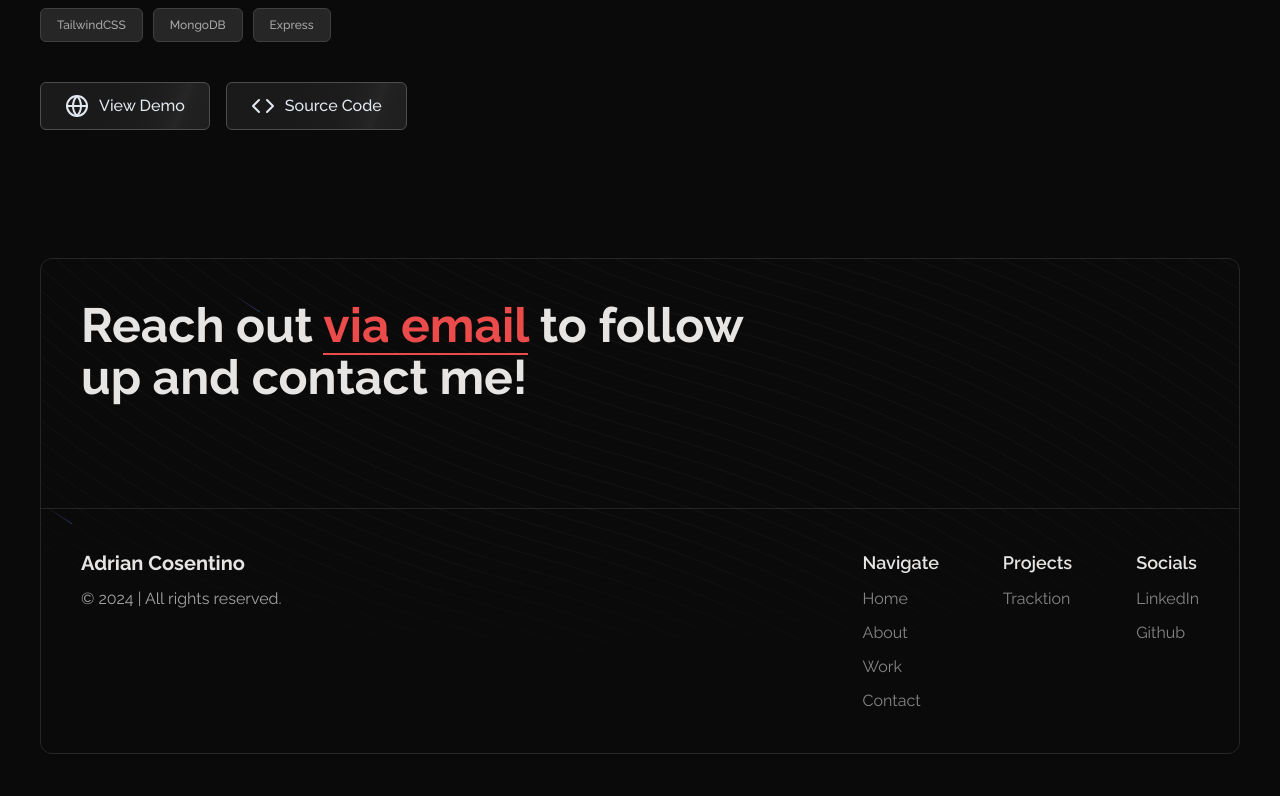
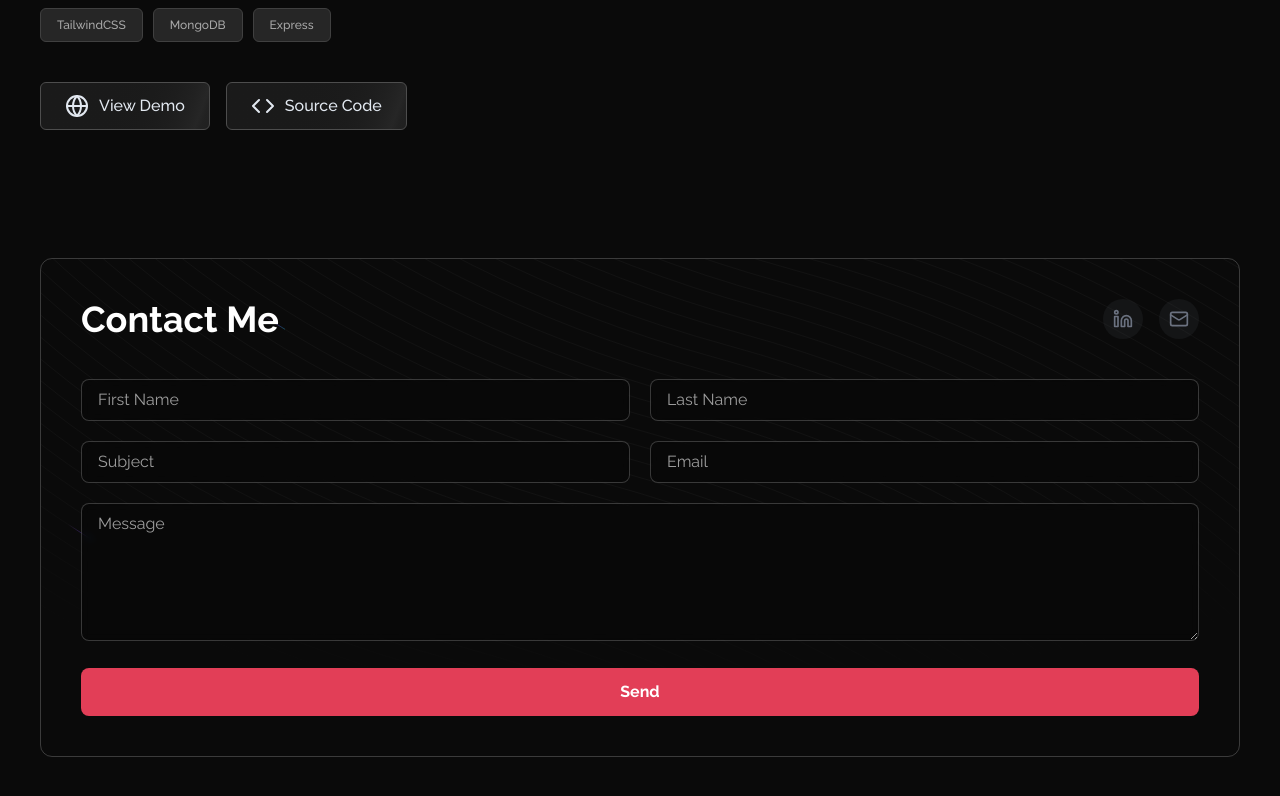
Before and after one commit to acozy03/Adrian-Portfolio, a Next.js app: page /work/C3 in a window 1280 px wide. Shown: the part 1594-2390 px from the top of the page. Before the commit the page ends 2368 px from the top, so only its background shows below. Built offline with nearby package versions, Linux system fonts and the light colour scheme.

Commit message:
updates to contact me and icons below herosection

```diff
--- a/app/_components/Footer.tsx
+++ b/app/_components/Footer.tsx
@@ -1,86 +1,159 @@
-import Link from "next/link";
+"use client";
+import React, { useState } from "react";
 import { BackgroundBeams } from "./ui/BackgroundBeams";
-//import ShinyButton from "./ui/ShinyButton";
+import { Linkedin, Mail } from 'lucide-react';
 
 const Footer = () => {
+  const [formData, setFormData] = useState({
+    firstName: "",
+    lastName: "",
+    subject: "",
+    email: "",
+    message: "",
+  });
+
+  const handleInputChange = (e: React.ChangeEvent<HTMLInputElement | HTMLTextAreaElement>) => {
+    const { name, value } = e.target;
+    setFormData((prevData) => ({
+      ...prevData,
+      [name]: value,
+    }));
+  };
+
+  const handleSubmit = (e: React.FormEvent) => {
+    e.preventDefault();
+    console.log("Form submitted with data:", formData);
+
+    fetch("/api/contact", {
+      method: "POST",
+      headers: {
+        "Content-Type": "application/json",
+      },
+      body: JSON.stringify(formData),
+    })
+      .then((response) => {
+        if (response.ok) {
+          alert("Message sent successfully!");
+          setFormData({
+            firstName: "",
+            lastName: "",
+            subject: "",
+            email: "",
+            message: "",
+          });
+        } else {
+          alert("Failed to send message. Please try again.");
+        }
+      })
+      .catch((error) => {
+        console.error("Error submitting form:", error);
+        alert("An error occurred. Please try again.");
+      });
+  };
+
   return (
-    <div
-      className="flex flex-col justify-center antialiased relative border border-dark-300 rounded-xl mb-5"
-      id="contact"
-    >
-      <div>
-        <div className="space-y-8 p-10">
-          <h1 className="text-5xl font-bold max-w-2xl leading-[110%] relative z-10">
-            Reach out{" "}
-            <Link
-              href="mailto:acozy03@gmail.com"
-              className="text-primary hover:text-primary/80 border-b-2 border-primary hover:border-primary/80 transition-colors duration-200"
-            >
-              via email
-            </Link>{" "}
-            to follow up and contact me!
-          </h1>
+    <div className="flex flex-col justify-center items-left antialiased relative rounded-xl mb-20 p-10 border border-white/20" id="contact">
+      <div className="flex justify-between items-center mb-10 relative z-10">
+        <h1 className="text-4xl font-bold text-white">Contact Me</h1>
+        <div className="flex space-x-4">
+          <a
+            href="https://www.linkedin.com/in/your-linkedin-profile"
+            target="_blank"
+            rel="noopener noreferrer"
+            className="w-10 h-10 bg-gray-500/10 rounded-full flex items-center justify-center hover:bg-gray-500/20 transition-colors"
+          >
+            <Linkedin size={20} className="text-gray-500" />
+          </a>
+          <button
+            onClick={() => {
+              navigator.clipboard.writeText('your.email@example.com').then(() => {
+                alert('Email copied to clipboard!');
+              }).catch(err => {
+                console.error('Failed to copy email: ', err);
+              });
+            }}
+            className="w-10 h-10 bg-gray-500/10 rounded-full flex items-center justify-center hover:bg-gray-500/20 transition-colors"
+          >
+            <Mail size={20} className="text-gray-500" />
+          </button>
+        </div>
+      </div>
+      <form className="grid grid-cols-1 gap-5 w-full relative z-10" onSubmit={handleSubmit}>
+        <div className="grid grid-cols-2 gap-5">
+          <div className="col-span-1 relative">
+            <input
+              type="text"
+              id="firstName"
+              name="firstName"
+              value={formData.firstName}
+              onChange={handleInputChange}
+              placeholder="First Name"
+              required
+              className="w-full px-4 py-2 bg-black/20 backdrop-blur-sm border border-white/20 rounded-lg focus:outline-none focus:border-white/40 peer placeholder-shown:border-white/20 text-white placeholder:text-white/60"
+            />
+          </div>
+          <div className="col-span-1 relative">
+            <input
+              type="text"
+              id="lastName"
+              name="lastName"
+              value={formData.lastName}
+              onChange={handleInputChange}
+              placeholder="Last Name"
+              required
+              className="w-full px-4 py-2 bg-black/20 backdrop-blur-sm border border-white/20 rounded-lg focus:outline-none focus:border-white/40 peer placeholder-shown:border-white/20 text-white placeholder:text-white/60"
+            />
+          </div>
         </div>
 
-        <div className="mt-16 p-10 border-t border-dark-200 dark:border-white/10 flex flex-col md:flex-row justify-between gap-10 md:gap-0">
-          <div className="space-y-2.5">
-            <h3 className="text-xl font-bold relative z-10">
-              Adrian Cosentino
-            </h3>
-            <p className="text-dark-200/70 dark:text-stone-200/70 relative z-10">
-              &copy; 2024 | All rights reserved.
-            </p>
+        <div className="grid grid-cols-2 gap-5">
+          <div className="col-span-1 relative">
+            <input
+              type="text"
+              id="subject"
+              name="subject"
+              value={formData.subject}
+              onChange={handleInputChange}
+              placeholder="Subject"
+              required
+              className="w-full px-4 py-2 bg-black/20 backdrop-blur-sm border border-white/20 rounded-lg focus:outline-none focus:border-white/40 peer placeholder-shown:border-white/20 text-white placeholder:text-white/60"
+            />
           </div>
-
-          <div className="flex justify-between gap-0 sm:gap-16">
-            <ul className="space-y-2.5 relative z-10 text-sm sm:text-base">
-              <li className="text-base sm:text-lg font-semibold">Navigate</li>
-              <li className="text-dark-200/60 hover:text-dark-200 dark:text-white/50 dark:hover:text-white">
-                <Link href="/">Home</Link>
-              </li>
-              <li className="text-dark-200/60 hover:text-dark-200 dark:text-white/50 dark:hover:text-white">
-                <Link href="#about">About</Link>
-              </li>
-              <li className="text-dark-200/60 hover:text-dark-200 dark:text-white/50 dark:hover:text-white">
-                <Link href="#work">Work</Link>
-              </li>
-              <li className="text-dark-200/60 hover:text-dark-200 dark:text-white/50 dark:hover:text-white">
-                <Link href="#contact">Contact</Link>
-              </li>
-            </ul>
-
-            <ul className="space-y-2.5 relative z-10 text-sm sm:text-base">
-              <li className="text-lg font-semibold">Projects</li>
-              <li className="text-dark-200/60 hover:text-dark-200 dark:text-white/50 dark:hover:text-white">
-                <Link
-                  href="https://github.com/jphillips356/digital-ocean-app"
-                  target="_blank"
-                >
-                  Tracktion
-                </Link>
-              </li>
-            </ul>
-
-            <ul className="space-y-2.5 relative z-10 text-sm sm:text-base">
-              <li className="text-lg font-semibold">Socials</li>
-              <li className="text-dark-200/60 hover:text-dark-200 dark:text-white/50 dark:hover:text-white">
-                <Link
-                  href="https://www.linkedin.com/in/adrian-cosentino-8ba430280/"
-                  target="_blank"
-                >
-                  LinkedIn
-                </Link>
-              </li>
-              <li className="text-dark-200/60 hover:text-dark-200 dark:text-white/50 dark:hover:text-white">
-                <Link href="https://github.com/acozy03" target="_blank">
-                  Github
-                </Link>
-              </li>
-            </ul>
+          <div className="col-span-1 relative">
+            <input
+              type="email"
+              id="email"
+              name="email"
+              value={formData.email}
+              onChange={handleInputChange}
+              placeholder="Email"
+              required
+              className="w-full px-4 py-2 bg-black/20 backdrop-blur-sm border border-white/20 rounded-lg focus:outline-none focus:border-white/40 peer placeholder-shown:border-white/20 text-white placeholder:text-white/60"
+            />
           </div>
         </div>
-      </div>
-      <BackgroundBeams className="hidden sm:flex" />
+
+        <div className="relative">
+          <textarea
+            id="message"
+            name="message"
+            value={formData.message}
+            onChange={handleInputChange}
+            placeholder="Message"
+            rows={5}
+            required
+            className="w-full px-4 py-2 bg-black/20 backdrop-blur-sm border border-white/20 rounded-lg focus:outline-none focus:border-white/40 peer placeholder-shown:border-white/20 text-white placeholder:text-white/60"
+          ></textarea>
+        </div>
+
+        <button
+          type="submit"
+          className="w-full py-3 bg-[#E23E57] text-white font-bold rounded-lg hover:bg-[#E23E57]/90 transition-all"
+        >
+          Send
+        </button>
+      </form>
+      <BackgroundBeams className="absolute inset-0 -z-0" />
     </div>
   );
 };
--- /dev/null
+++ b/app/api/contact.ts
@@ -0,0 +1,15 @@
+import { NextApiRequest, NextApiResponse } from "next";
+
+export default function handler(req: NextApiRequest, res: NextApiResponse) {
+  if (req.method === "POST") {
+    const { name, email, message } = req.body;
+
+    // Process the form data (e.g., send an email or save to a database)
+    console.log("Received contact form data:", { name, email, message });
+
+    res.status(200).json({ message: "Message received!" });
+  } else {
+    res.setHeader("Allow", ["POST"]);
+    res.status(405).end(`Method ${req.method} Not Allowed`);
+  }
+}
```
Also changed, not shown: app/_components/HeroSection.tsx (+34 -13 lines), app/_components/ui/Tooltip.tsx (+41 -77 lines).
